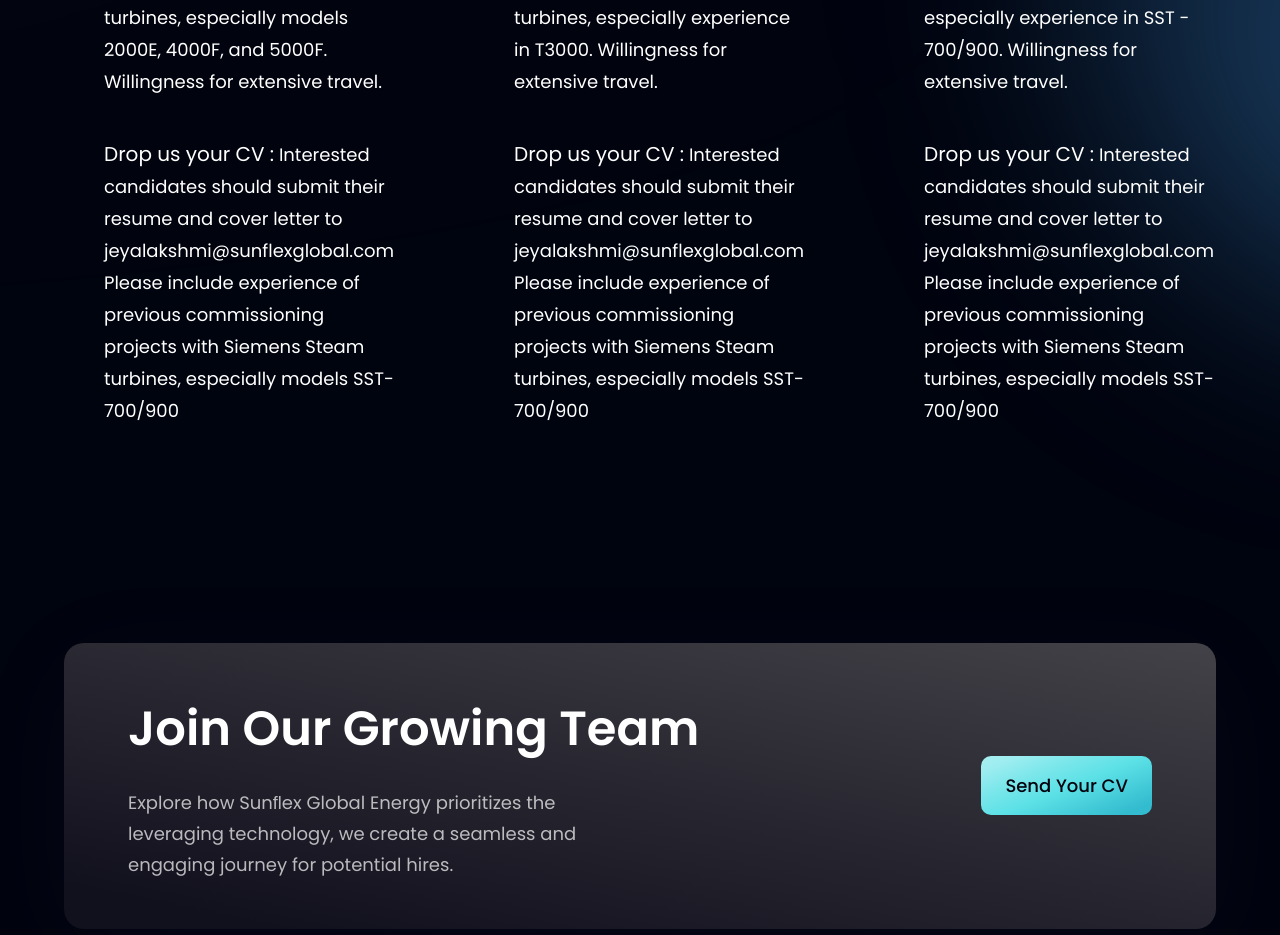
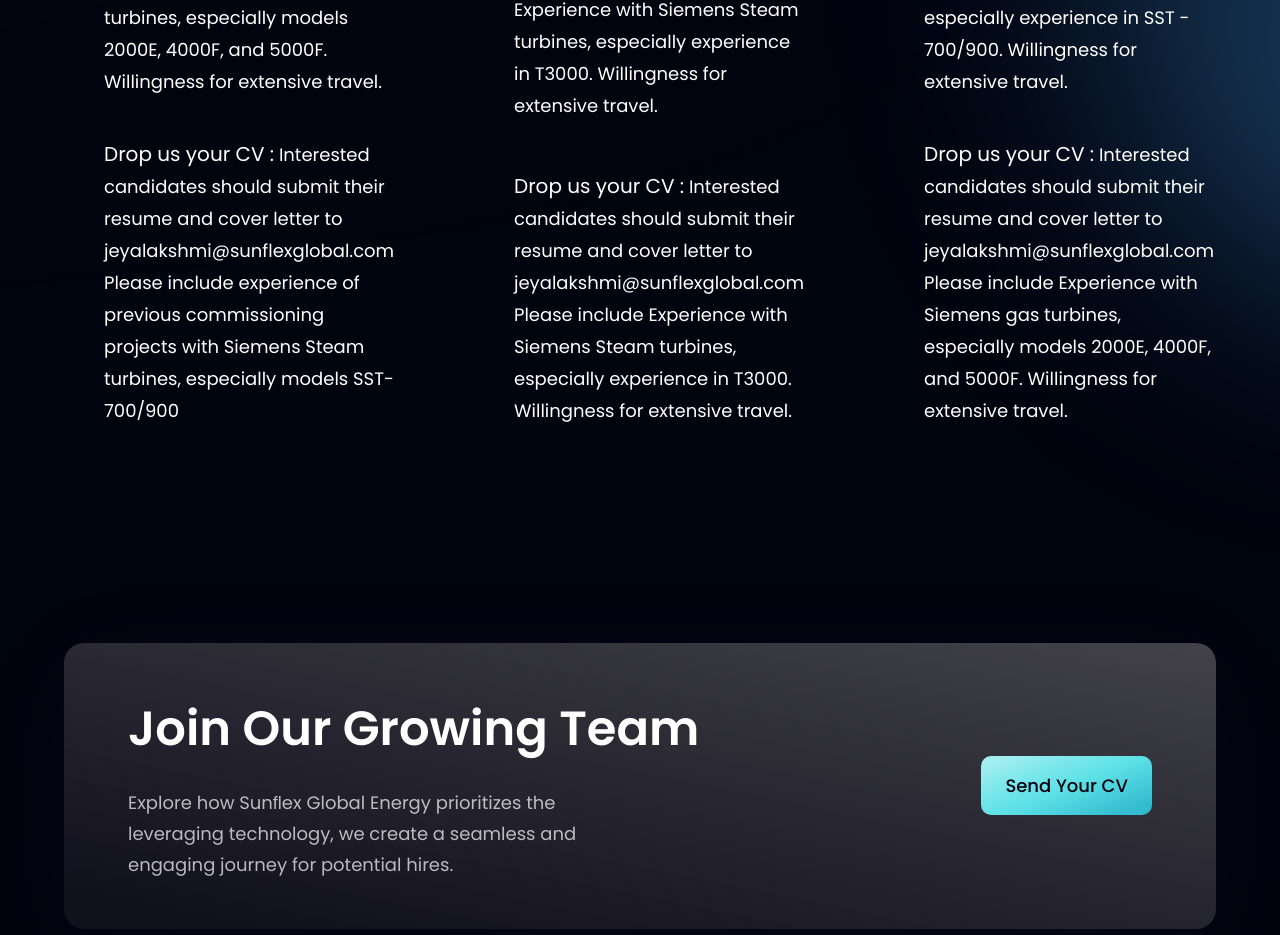
Before and after one commit to Vikram016/sunflex, a React (Vite) app: page / in a window 1280 px wide. Shown: the part 3371-4306 px from the top of the page. Built offline with nearby package versions, Linux system fonts and the light colour scheme.

Commit message:
last section

```diff
--- a/src/constants/index.js
+++ b/src/constants/index.js
@@ -96,7 +96,7 @@
     location:"Latin Americas",
     Responsibilities:"Maintain, troubleshoot, and repair Siemens Steam turbines. Perform diagnostic tests and resolve technical issues. Adhere to all safety and operational procedures.",
     content:"Bachelor's degree in engineering, (Electrical/Instrumentation). Experience with Siemens Steam turbines, especially experience in T3000. Willingness for extensive travel.",
-    mail:"Interested candidates should submit their resume and cover letter to jeyalakshmi@sunflexglobal.com Please include experience of previous commissioning projects with Siemens Steam turbines, especially models SST-700/900",
+    mail:"Interested candidates should submit their resume and cover letter to jeyalakshmi@sunflexglobal.com Please include Experience with Siemens Steam turbines, especially experience in T3000. Willingness for extensive travel.",
   },
   {
     id:"JobOpen-3",
@@ -105,7 +105,7 @@
     location:"Latin Americas",
     Responsibilities:"Maintain, troubleshoot, and repair Siemens Steam turbines. Perform diagnostic tests and resolve technical issues. Adhere to all safety and operational procedures.",
     content:"Bachelor's degree in Engineering,Experience with Siemens Steam turbines, especially experience in SST - 700/900. Willingness for extensive travel.",
-    mail:"Interested candidates should submit their resume and cover letter to jeyalakshmi@sunflexglobal.com Please include experience of previous commissioning projects with Siemens Steam turbines, especially models SST-700/900",
+    mail:"Interested candidates should submit their resume and cover letter to jeyalakshmi@sunflexglobal.com Please include Experience with Siemens gas turbines, especially models 2000E, 4000F, and 5000F. Willingness for extensive travel.",
   },
 ];
 
```
